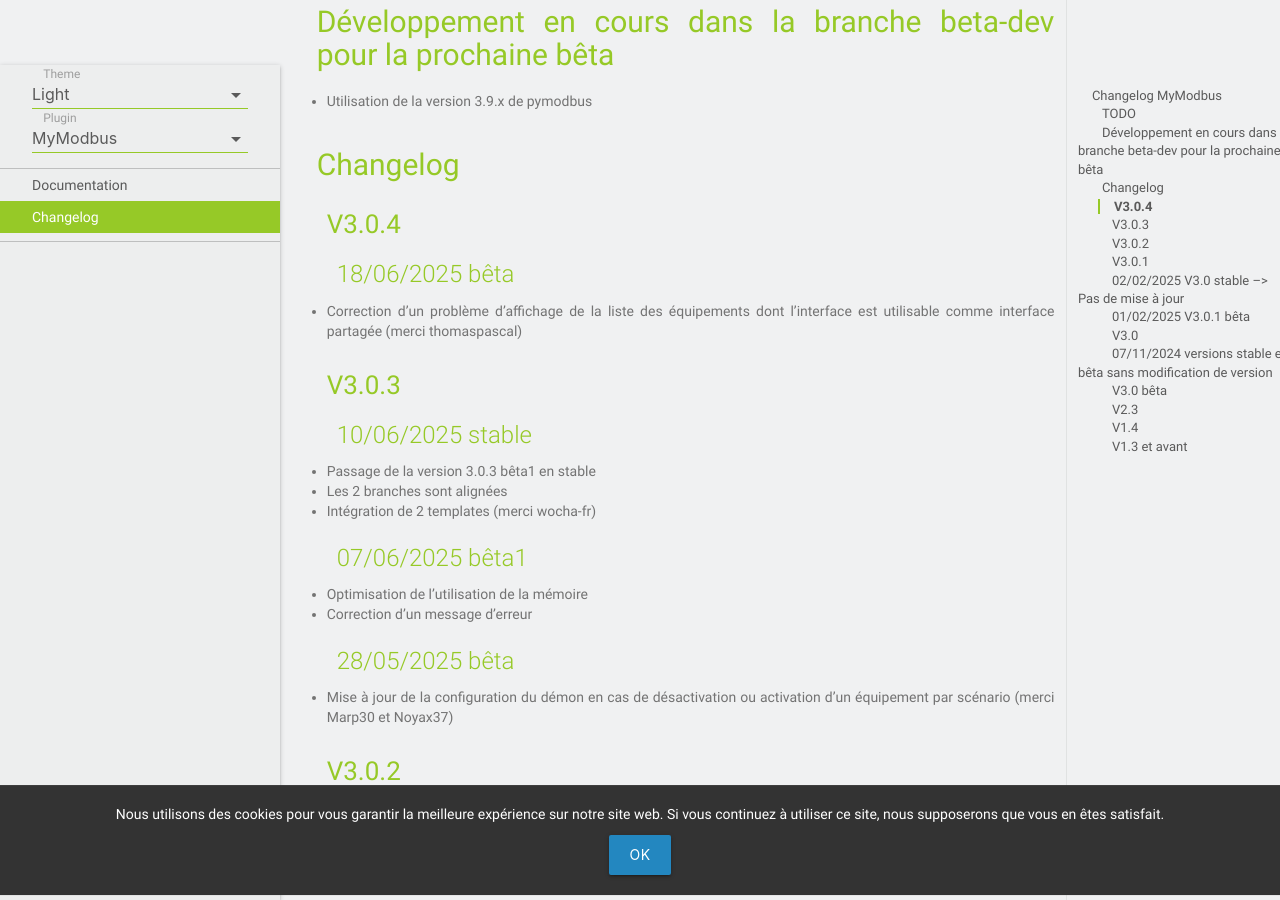
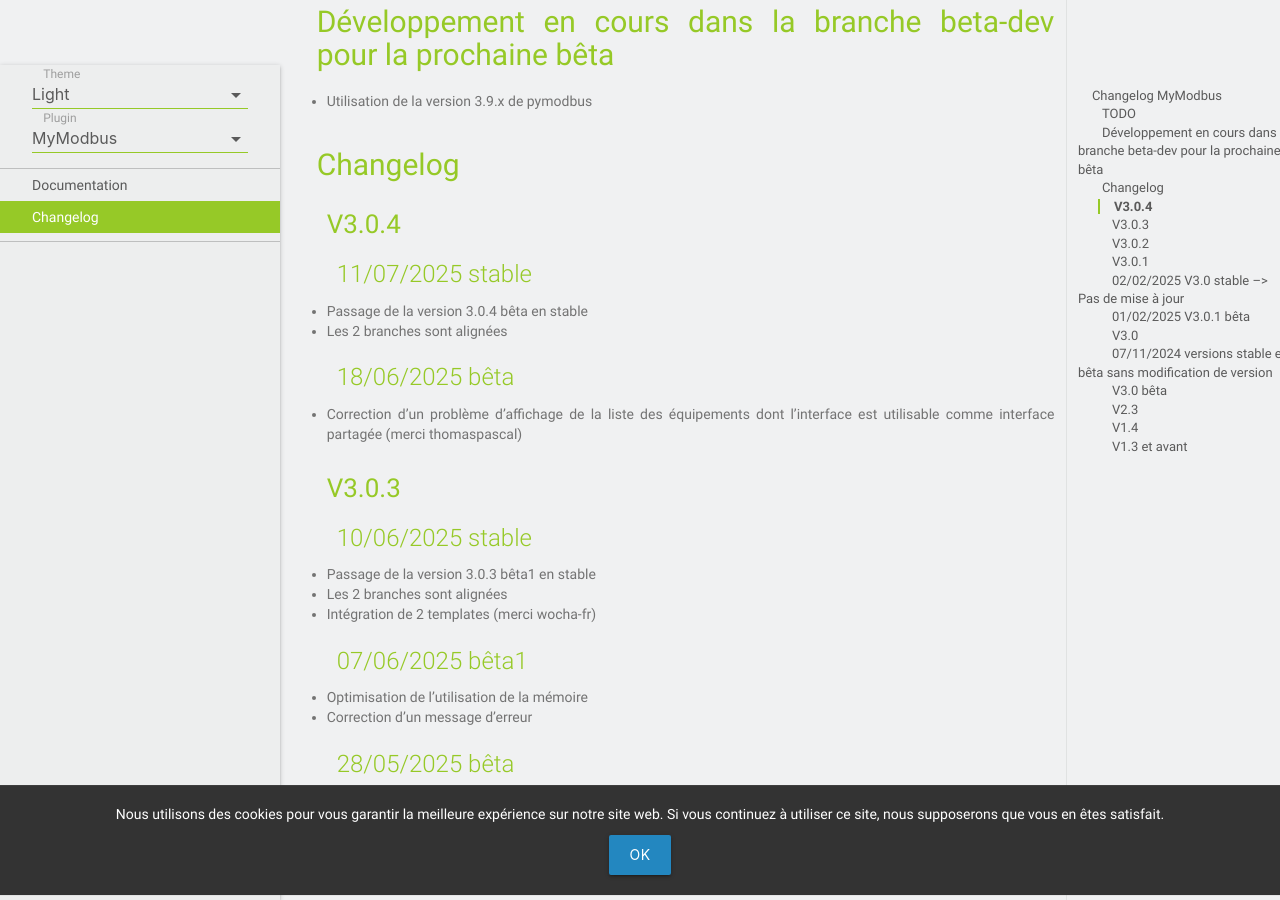
Before and after one commit to MrWaloo/jeedom-plugins-doc, a Jekyll site: the page built from docs/fr_FR/mymodbus_changelog.md, in a window 1280 px wide and 900 px high, scrolled down 306 px. Built offline with Jekyll 4.4.1, drawn with Linux system fonts in a browser that asks for light colours; emoji names are drawn with the system emoji font; our own code applies the rules of GitHub Pages for plain Markdown files.

Commit message:
Update mymodbus_changelog.md

```diff
--- a/docs/fr_FR/mymodbus_changelog.md
+++ b/docs/fr_FR/mymodbus_changelog.md
@@ -10,6 +10,11 @@
 ## Changelog
 
 ### V3.0.4
+
+#### 11/07/2025 stable
+
+- Passage de la version 3.0.4 bêta en stable
+- Les 2 branches sont alignées
 
 #### 18/06/2025 bêta
 
```
